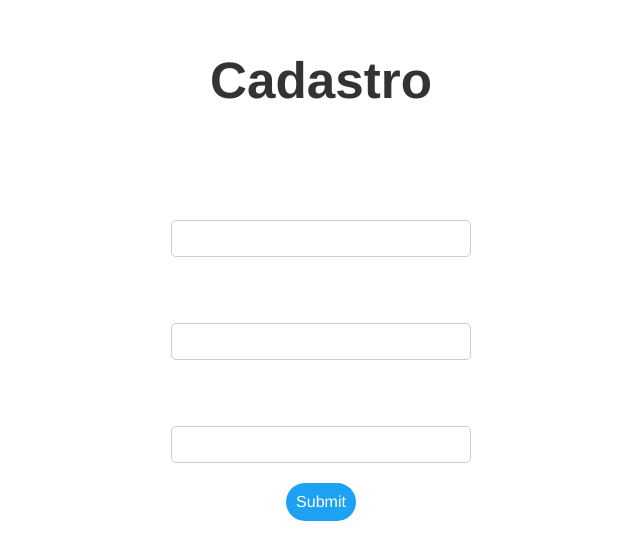
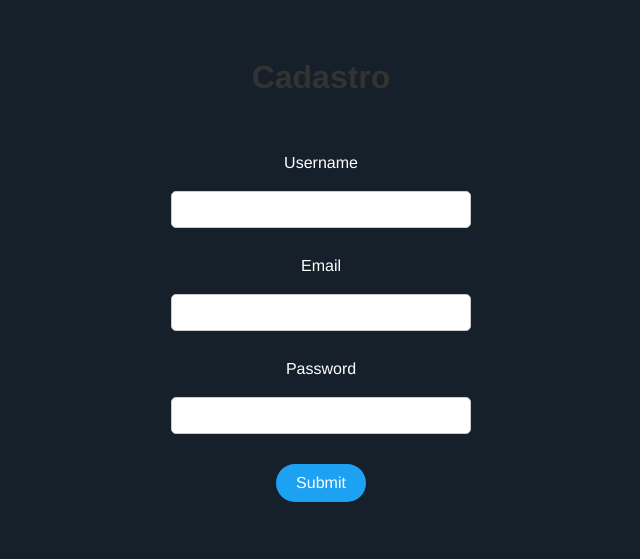
Before and after one commit to Tanakavitor/projeto-3-front-agnelo, a React (Vite) app in the folder notes-frontend/: page /Cadastro in a window 1280 px wide. Shown: the part 125-684 px from the top of the page, without its empty margins (319-959 px from the left). Built offline with nearby package versions, Linux system fonts and the light colour scheme.

Commit message:
mudanca no css

```diff
--- a/notes-frontend/components/MyNotes/index.jsx
+++ b/notes-frontend/components/MyNotes/index.jsx
@@ -1,6 +1,8 @@
 import React, { useState, useEffect } from 'react';
 import axios from 'axios';
 import { useLoaderData, useNavigate } from "react-router-dom";
+import './style.css';
+
 
 export default function MyNotes() {
     const [MyNotes, setMyNotes] = useState([]);
@@ -19,7 +21,8 @@ export default function MyNotes() {
 
     return (
         <>
-        <div>
+         <div className="login-wrapper">
+        <div className='wraper'>
             <h1>My Notes</h1>
             <ul>
                 {MyNotes.map((note) => (
@@ -30,6 +33,7 @@ export default function MyNotes() {
         <div>
             <button onClick={() => navigate('/All_Notes')}>Return to Home Page</button>
         </div>
+        </div>
         </>
     )
 }
--- /dev/null
+++ b/notes-frontend/components/MyNotes/style.css
@@ -0,0 +1,47 @@
+/* MyNotes.css */
+.login-wrapper {
+    display: flex;
+    flex-direction: column;
+    align-items: center;
+    justify-content: column;
+    height: 100vh;
+    background-color: #15202B;
+    color: white;
+}
+.wraper {
+    display: flex;
+    flex-direction: column;
+    align-items: center;
+    justify-content: center;
+    height: 100vh;
+    background-color: #15202B;
+    color: white;
+}
+h1 {
+    font-size: 2em;
+    margin-bottom: 20px;
+}
+
+ul {
+    list-style-type: none;
+    padding: 0;
+}
+
+li {
+    border-bottom: 1px solid #38444D;
+    padding: 10px 0;
+}
+
+button {
+    margin-top: 20px;
+    padding: 10px 20px;
+    border: none;
+    border-radius: 20px;
+    background-color: #1DA1F2;
+    color: white;
+    cursor: pointer;
+}
+
+button:hover {
+    background-color: #0C84D2;
+}
--- a/notes-frontend/components/Notes/style.css
+++ b/notes-frontend/components/Notes/style.css
@@ -43,6 +43,10 @@ body {
     padding: 20px;
     background-color: #192734;
     border-radius: 15px;
+    display: flex;
+    flex-direction: column;
+    align-items: center;
+    justify-content: center;
   }
 
   .all_notes h1 {
```
